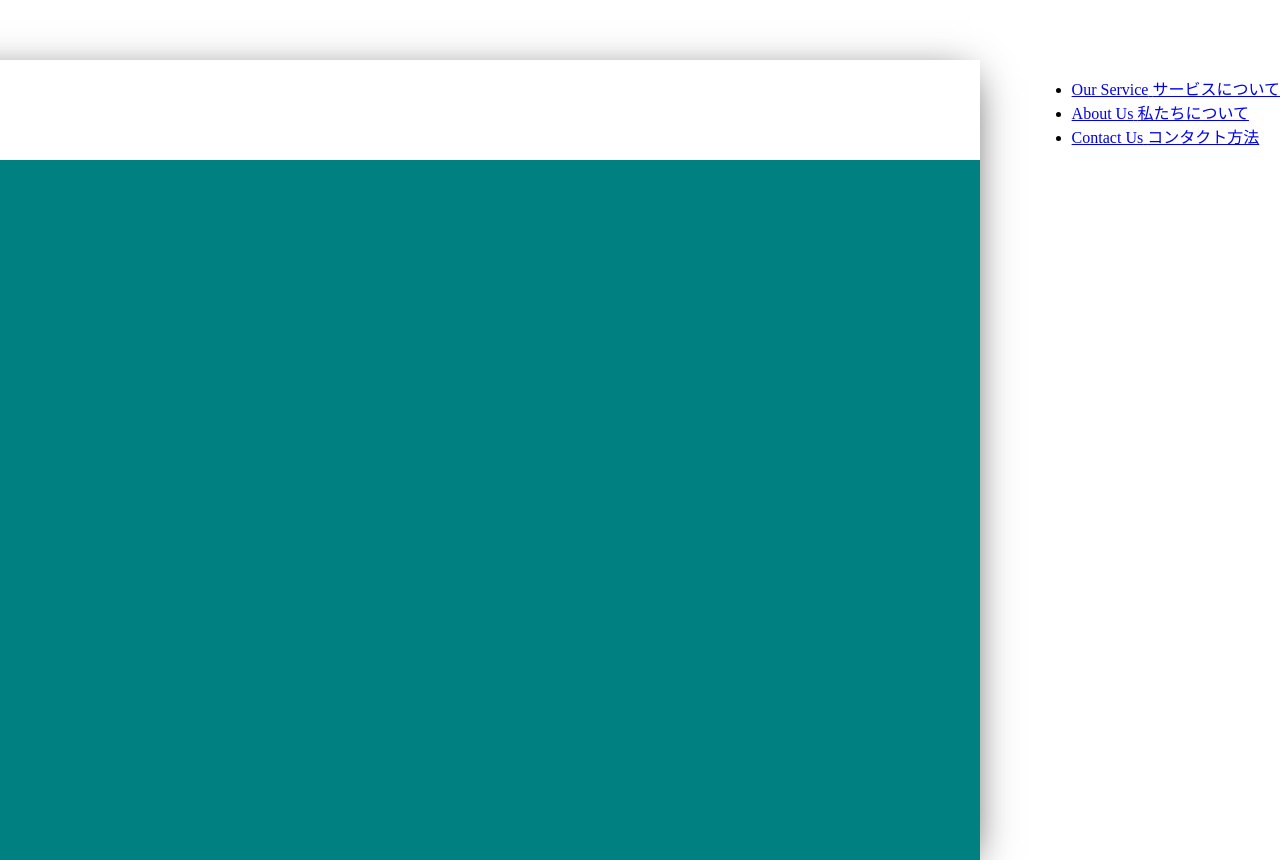
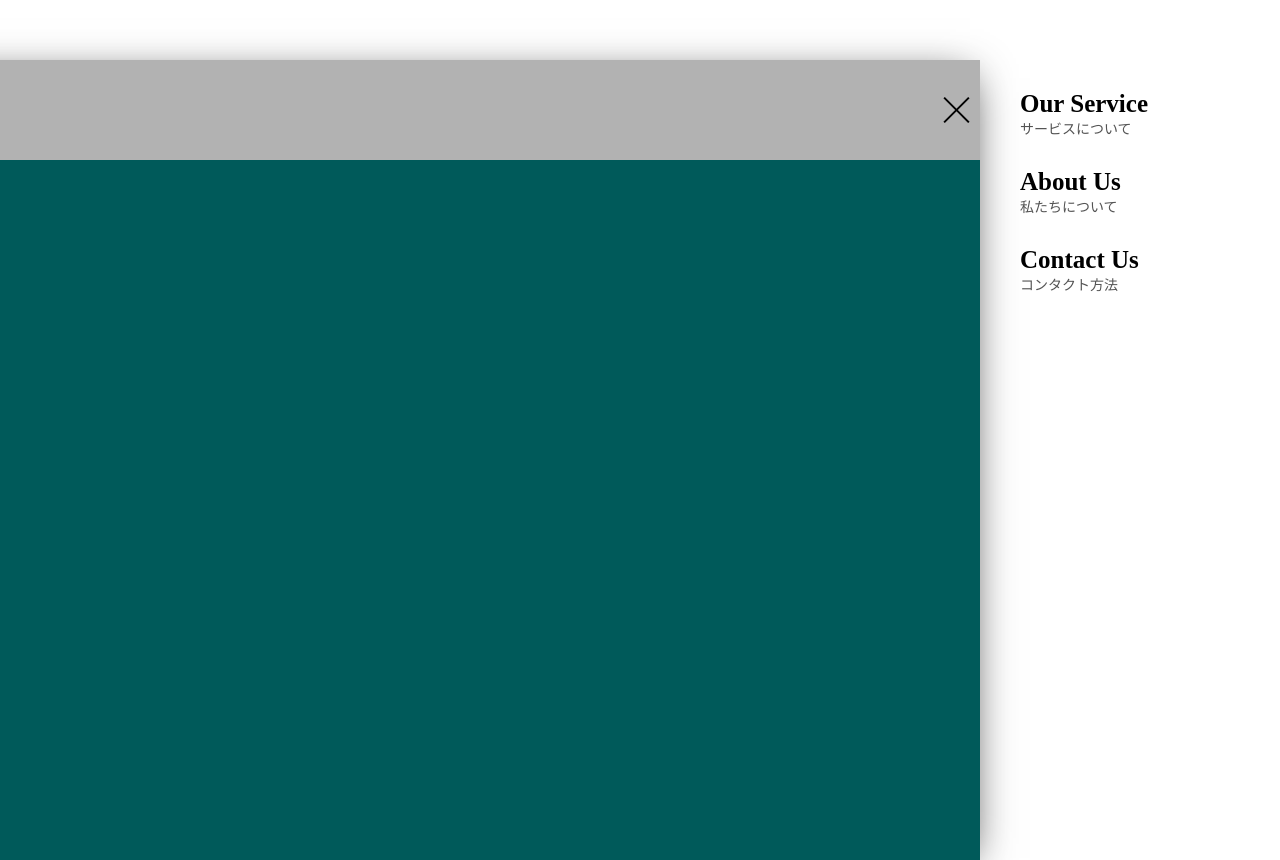
Before and after one commit to RitsukiFujiwara/mobilemenu, a plain HTML site: page index.html in a window 1280 px wide. Both pictures are taken after a click on the button 1256 px from the left and 50 px from the top of the page. Drawn offline with Linux system fonts and the light colour scheme.

Commit message:
no message

```diff
--- a/index.html
+++ b/index.html
@@ -10,6 +10,7 @@
 <body>
     <div id="global-container">
         <div id="container">
+            <div class="mobile-menu__cover"></div>
             <header class="header">
                 <button class="mobile-menu__btn">
                     <span></span>
@@ -21,19 +22,19 @@
         <nav class="mobile-menu">
             <ul class="mobile-menu__main">
                 <li class="mobile-menu__item">
-                    <a href="#">
+                    <a class="mobile-menu__link" href="#">
                         <span class="main-title">Our Service</span>
                         <span class="sub-title">サービスについて</span>
                     </a>
                 </li>
                 <li class="mobile-menu__item">
-                    <a href="#">
+                    <a class="mobile-menu__link" href="#">
                         <span class="main-title">About Us</span>
                         <span class="sub-title">私たちについて</span>
                     </a>
                 </li>
                 <li class="mobile-menu__item">
-                    <a href="#">
+                    <a class="mobile-menu__link"  href="#">
                         <span class="main-title">Contact Us</span>
                         <span class="sub-title">コンタクト方法</span>
                     </a>
--- a/main.js
+++ b/main.js
@@ -2,6 +2,7 @@ class MobileMenu{
     constructor(){
         this.DOM = {};
         this.DOM.btn = document.querySelector('.mobile-menu__btn');
+        this.DOM.cover = document.querySelector('.mobile-menu__cover');
         this.DOM.container = document.querySelector('#global-container');
         this.eventType = this._getEventType();
         this._addEvent();
@@ -17,6 +18,7 @@ class MobileMenu{
 
     _addEvent(){
         this.DOM.btn.addEventListener(this.eventType,this._toggle.bind(this));
+        this.DOM.cover.addEventListener(this.eventType,this._toggle.bind(this));
     }
 }
 
--- a/style.scss
+++ b/style.scss
@@ -1,6 +1,8 @@
+$cBlack: black;
 $cWhite: white;
-$cMenuClose: black;
-$cMenuOpen: black;
+$cMenuClose: $cBlack;
+$cMenuOpen: $cBlack;
+$cSubTitle: #535353;
 
 #container{
     position: relative;
@@ -11,7 +13,7 @@ $cMenuOpen: black;
 }
 
 .header {
-    background-color: $cMenuOpen;
+    background-color: $cWhite;
     height: 100px;
     display: flex;
     justify-content: flex-end;
@@ -22,20 +24,15 @@ body {
     margin: 0;
 }
 
-.menu-open {
-    & #container {
-        transform: translate(-300px,60px);
-        box-shadow: 0 8px 40px -10px rgba(0,0,0,0.8);
-    }
-}
+
+
 
 .mobile-menu {
     position: fixed;
     right: 0;
     top: 60px;
-}
-
-.mobile-menu__btn {
+    width: 300px;
+    &__btn {
         background-color: unset;
         border: none;
         outline: none !important;
@@ -54,9 +51,75 @@ body {
             }
         }
     }
+    &__cover{
+        position: absolute;
+        top: 0;
+        left: 0;
+        width: 100%;
+        height: 100%;
+        background-color: rgba(0,0,0,0.3);
+        opacity: 0;
+        visibility: hidden;
+        transition: opacity 1s;
+        cursor: pointer;
+    }
+
+    &__main{
+        padding: 0;
+        perspective: 2000px;
+        transform-style: preserve-3d;
+    }
+    &__item{
+        list-style: none;
+        display: block;
+        transform: translate3d(0,0,-1000px);
+        padding: 0 40px;
+        transition: transform 0.3s,opacity 0.2s;
+        opacity: 0;
+    }
+
+    &__link{
+        display: block;
+        margin-top: 30px;
+        color: $cBlack;
+        text-decoration: none;
+    }
+}
+
+.main-title{
+    font-weight: 600;
+    font-size: 25px;
+}
+.sub-title{
+    display: block;
+    font-size: 14px;
+    color: $cSubTitle;
+}
+
+
 
 .menu-open {
-    & .mobile-menu__btn {
+    & #container {
+        transform: translate(-300px,60px);
+        box-shadow: 0 8px 40px -10px rgba(0,0,0,0.8);
+    }
+
+    & .mobile-menu{
+        &__cover{
+            opacity: 1;
+            visibility: visible;
+        }
+        &__item{
+            transform: none;
+            opacity: 1;
+
+            @for $i from 1 through 5 {
+                &:nth-child(#{$i}) {
+                    transition-delay: $i * 0.07s;
+                }
+            }
+        }
+        &__btn {
             & > span {
                 background-color: $cMenuOpen;
 
@@ -75,3 +138,4 @@ body {
             }
         }
     }
+}
```
Also changed, not shown: style.css, 1 other file. Lines whose indentation alone changed are shown as unchanged.
